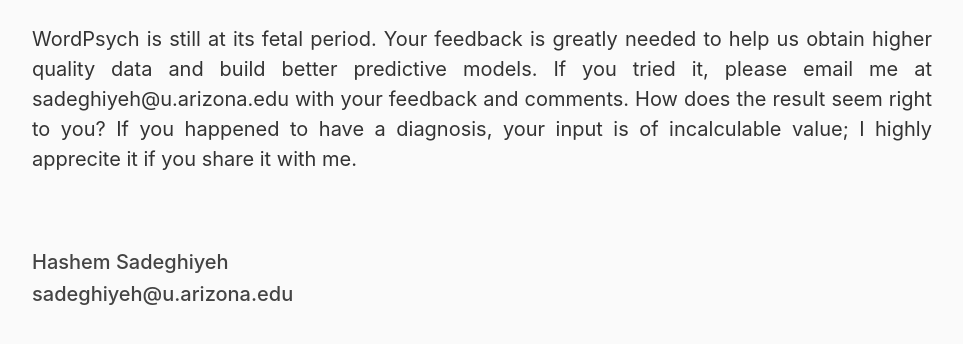
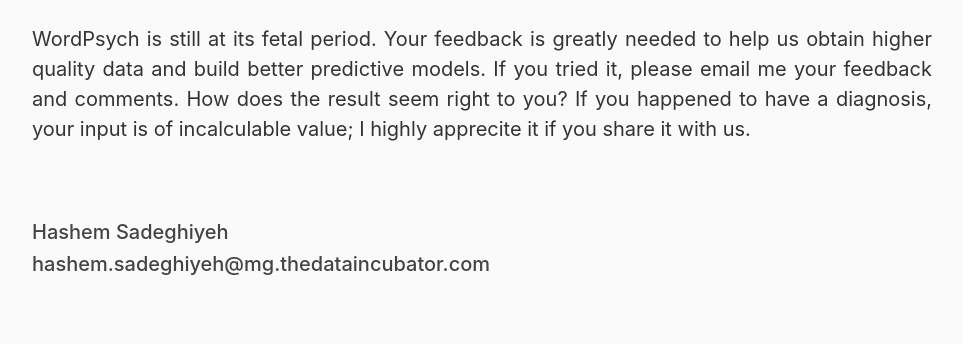
Before and after one commit to hashem20/wordpsych, a Flask app: page /contact/ in a window 1280 px wide. Shown: the part 56-400 px from the top of the page, without its empty margins (167-1130 px from the left). Run offline with Flask 2, Linux system fonts and the light colour scheme; parts of the project's set-up code (start-up, migrations or seed data) failed here and were passed over; some libraries are stand-ins or nearby versions.

Commit message:
Update contact.html

```diff
--- a/flask_app/package/templates/contact.html
+++ b/flask_app/package/templates/contact.html
@@ -2,10 +2,10 @@
 {% block content %}
 
 <div style="width:900px; margin-left:5.7em; font-size:20px">
-	<p align="justify">WordPsych is still at its fetal period. Your feedback is greatly needed to help us obtain higher quality data and build better predictive models. If you tried it, please email me at sadeghiyeh@u.arizona.edu with your feedback and comments. How does the result seem right to you? If you happened to have a diagnosis, your input is of incalculable value; I highly apprecite it if you share it with me.</p><br><br>
+	<p align="justify">WordPsych is still at its fetal period. Your feedback is greatly needed to help us obtain higher quality data and build better predictive models. If you tried it, please email me your feedback and comments. How does the result seem right to you? If you happened to have a diagnosis, your input is of incalculable value; I highly apprecite it if you share it with us.</p><br><br>
 
 	<h5 align="left">Hashem Sadeghiyeh</h5>
-	<h5 align="left">sadeghiyeh@u.arizona.edu</h5>
+	<h5 align="left">hashem.sadeghiyeh@mg.thedataincubator.com</h5>
 </div>
 
 
```
